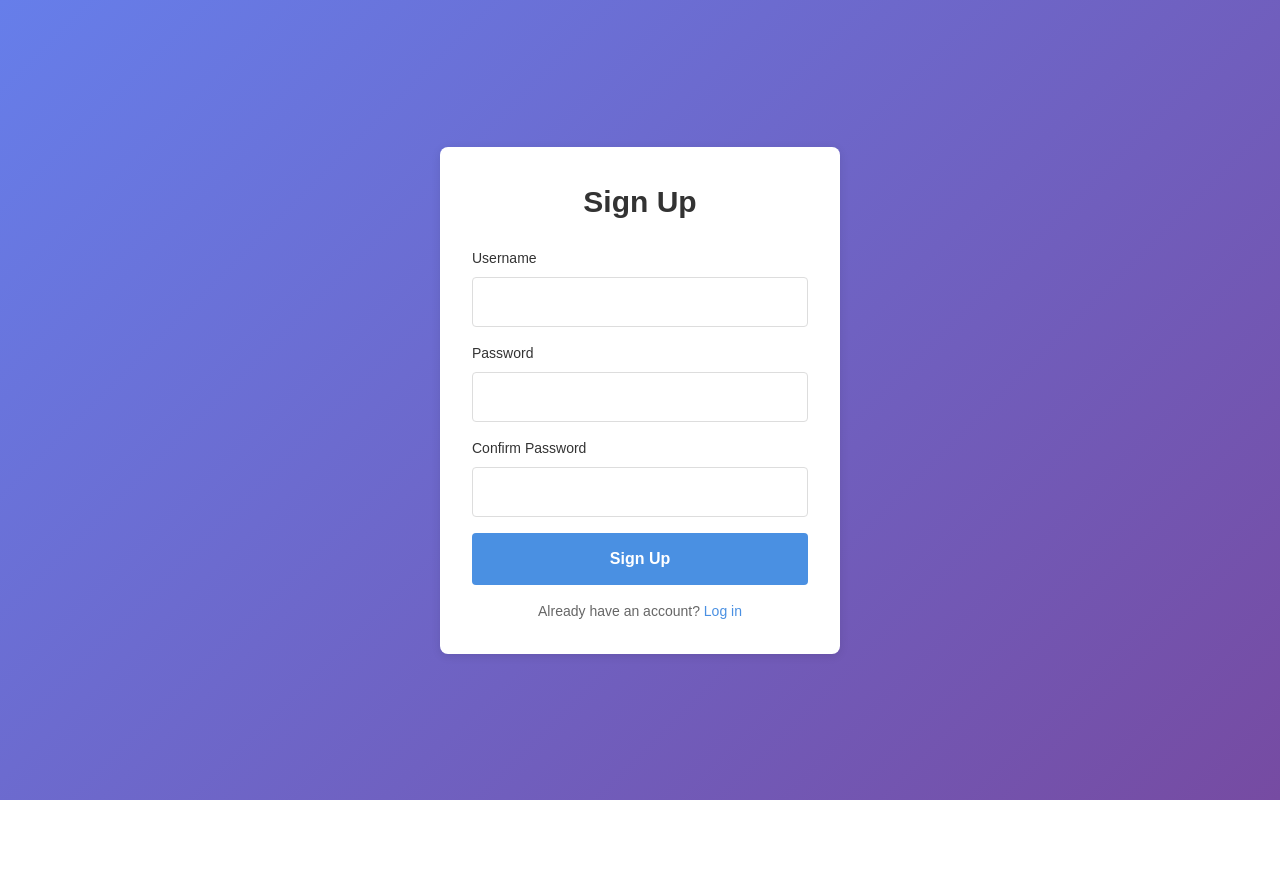
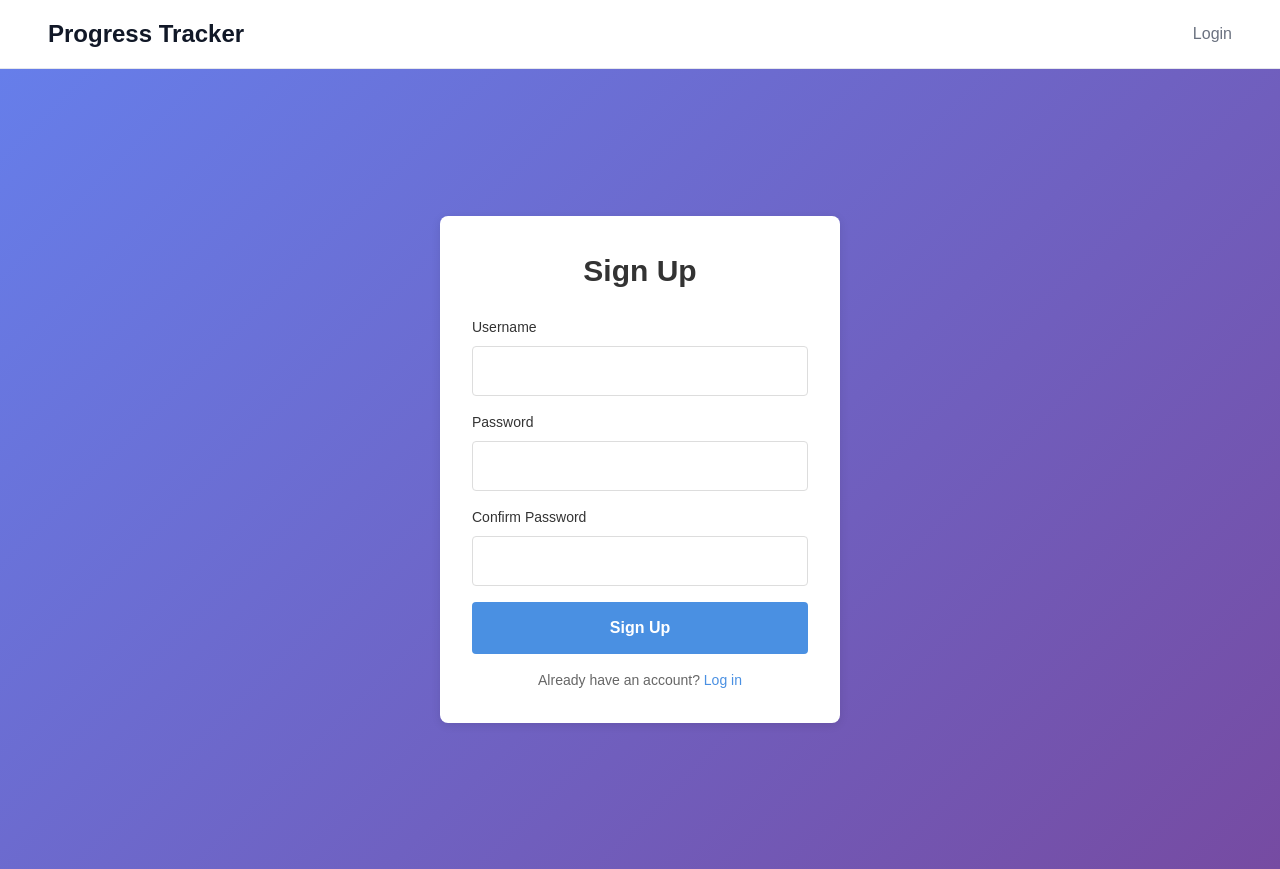
Before and after one commit to Shatbera/personal-progress-tracker, a Next.js app in the folder apps/web/: page /signup in a window 1280 px wide. Before the commit the page ends 800 px from the top, so only its background shows below. Built offline with nearby package versions, Linux system fonts and the light colour scheme; no server answers.

Commit message:
#add header, redirect to login page when trying to access auth guarded pages using middleware

```diff
--- a/apps/web/actions/auth-actions.ts
+++ b/apps/web/actions/auth-actions.ts
@@ -1,9 +1,9 @@
 'use server';
 import { signIn as signInApi, signUp as signUpApi } from '@/lib/api/auth';
 import { redirect } from 'next/navigation';
-import { setAuthToken } from '@/lib/auth-server';
+import { setAuthToken, clearAuthToken } from '@/lib/auth-server';
 
-export async function logIn(prevState: any, formData: FormData) {
+export async function logIn(callbackUrl: string, prevState: any, formData: FormData) {
     const username = formData.get('username') as string;
     const password = formData.get('password') as string;
 
@@ -20,7 +20,7 @@ export async function logIn(prevState: any, formData: FormData) {
         };
     }
 
-    redirect('/quests');
+    redirect(callbackUrl);
 }
 
 export async function signUp(prevState: any, formData: FormData) {
@@ -52,3 +52,8 @@ export async function signUp(prevState: any, formData: FormData) {
 
     redirect('/quests');
 }
+
+export async function signOut() {
+    await clearAuthToken();
+    redirect('/');
+}
--- a/apps/web/app/(auth)/login/_components/log-in-from.tsx
+++ b/apps/web/app/(auth)/login/_components/log-in-from.tsx
@@ -5,8 +5,9 @@ import { logIn } from '@/actions/auth-actions';
 import { useActionState } from 'react';
 import Link from 'next/link';
 
-export default function LogInForm() {
-    const [formState, formAction] = useActionState(logIn, { error: '' });
+export default function LogInForm({ callbackUrl }: { callbackUrl?: string }) {
+    const logInWithCallback = logIn.bind(null, callbackUrl || '/quests');
+    const [formState, formAction] = useActionState(logInWithCallback, { error: '' });
 
     return <form className={styles.form} action={formAction}>
         <p className={styles.field}>
--- a/apps/web/app/(auth)/login/page.tsx
+++ b/apps/web/app/(auth)/login/page.tsx
@@ -1,5 +1,5 @@
 import LogInForm from "./_components/log-in-from";
 
-export default function LoginPage(){
-    return <LogInForm/>;
+export default function LoginPage({ searchParams }: { searchParams: { callbackUrl?: string } }){
+    return <LogInForm callbackUrl={searchParams.callbackUrl} />;
 }
--- a/apps/web/app/(quests)/layout.tsx
+++ /dev/null
@@ -1,27 +0,0 @@
-import Link from 'next/link';
-import styles from './layout.module.css';
-
-export default function QuestsLayout({
-    children,
-}: {
-    children: React.ReactNode;
-}) {
-    return (
-        <div className={styles.container}>
-            <header className={styles.header}>
-                <h1 className={styles.logo}>Progress Tracker</h1>
-                <nav className={styles.nav}>
-                    <Link href="/quests" className={styles.navLink}>
-                        Quests
-                    </Link>
-                    <Link href="/quests/create-quest" className={styles.navLink} scroll={false}>
-                        Create Quest
-                    </Link>
-                </nav>
-            </header>
-            <main className={styles.main}>
-                {children}
-            </main>
-        </div>
-    );
-}
--- /dev/null
+++ b/apps/web/app/_components/header.module.css
@@ -0,0 +1,43 @@
+.header {
+    display: flex;
+    justify-content: space-between;
+    align-items: center;
+    padding: 1rem 3rem;
+    border-bottom: 1px solid #e5e7eb;
+    background-color: white;
+}
+
+.logoLink {
+    text-decoration: none;
+    color: inherit;
+}
+
+.logo {
+    font-size: 1.5rem;
+    font-weight: 700;
+    color: #111827;
+    margin: 0;
+    cursor: pointer;
+}
+
+.nav {
+    display: flex;
+    gap: 1.5rem;
+}
+
+.navLink {
+    text-decoration: none;
+    color: #6b7280;
+    font-weight: 500;
+    transition: color 0.2s;
+    background: none;
+    border: none;
+    cursor: pointer;
+    font-size: inherit;
+    font-family: inherit;
+    padding: 0;
+}
+
+.navLink:hover {
+    color: #111827;
+}
--- /dev/null
+++ b/apps/web/app/_components/header.tsx
@@ -0,0 +1,31 @@
+import Link from 'next/link';
+import { getAuthToken } from '@/lib/auth-server';
+import { signOut } from '@/actions/auth-actions';
+import styles from './header.module.css';
+
+export default async function Header() {
+    const token = await getAuthToken();
+    const isAuthenticated = !!token;
+
+    return (
+        <header className={styles.header}>
+            <Link href="/" className={styles.logoLink}>
+                <h1 className={styles.logo}>Progress Tracker</h1>
+            </Link>
+            <nav className={styles.nav}>
+                {!isAuthenticated && (
+                    <Link href="/login" className={styles.navLink}>
+                        Login
+                    </Link>
+                )}
+                {isAuthenticated && (
+                    <form action={signOut} style={{ margin: 0 }}>
+                        <button type="submit" className={styles.navLink}>
+                            Logout
+                        </button>
+                    </form>
+                )}
+            </nav>
+        </header>
+    );
+}
--- a/apps/web/app/layout.tsx
+++ b/apps/web/app/layout.tsx
@@ -1,9 +1,11 @@
 import "./globals.css";
+import Header from './_components/header';
 
 export default function RootLayout({ children }: { children: React.ReactNode }) {
   return (
     <html lang="en">
       <body>
+        <Header />
         {children}
       </body>
     </html>
--- /dev/null
+++ b/apps/web/middleware.ts
@@ -0,0 +1,29 @@
+import { NextRequest, NextResponse } from 'next/server';
+
+const protectedRoutes = ['/quests'];
+const authRoutes = ['/login', '/signup'];
+
+export function middleware(request: NextRequest) {
+  const token = request.cookies.get('accessToken')?.value;
+  const { pathname } = request.nextUrl;
+
+  // Check if trying to access protected route without auth
+  const isProtectedRoute = protectedRoutes.some(route => pathname.startsWith(route));
+  if (isProtectedRoute && !token) {
+    const url = new URL('/login', request.url);
+    url.searchParams.set('callbackUrl', pathname);
+    return NextResponse.redirect(url);
+  }
+
+  // Redirect to quests if already logged in and trying to access auth pages
+  const isAuthRoute = authRoutes.some(route => pathname.startsWith(route));
+  if (isAuthRoute && token) {
+    return NextResponse.redirect(new URL('/quests', request.url));
+  }
+
+  return NextResponse.next();
+}
+
+export const config = {
+  matcher: ['/quests/:path*', '/login', '/signup'],
+};
```
Also changed, not shown: apps/web/app/(quests)/layout.module.css (deleted, +0 -43 lines).
